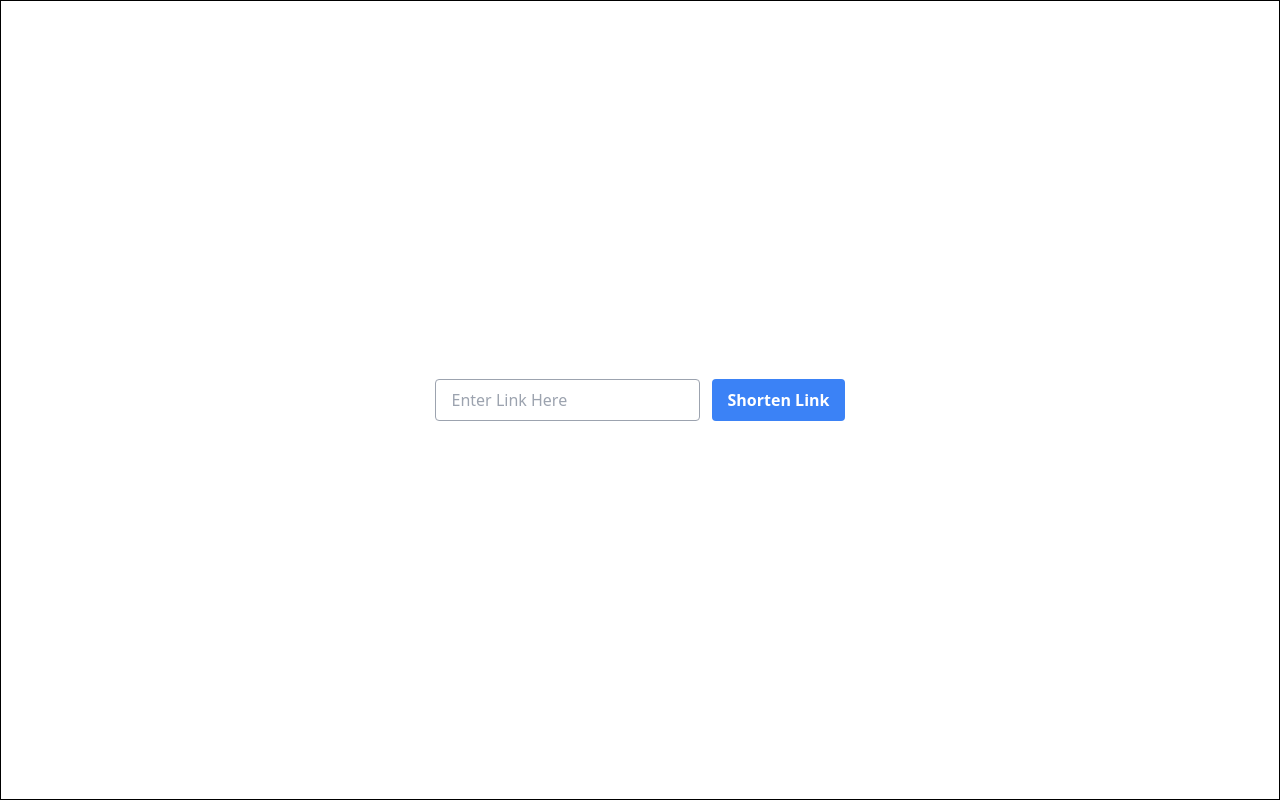
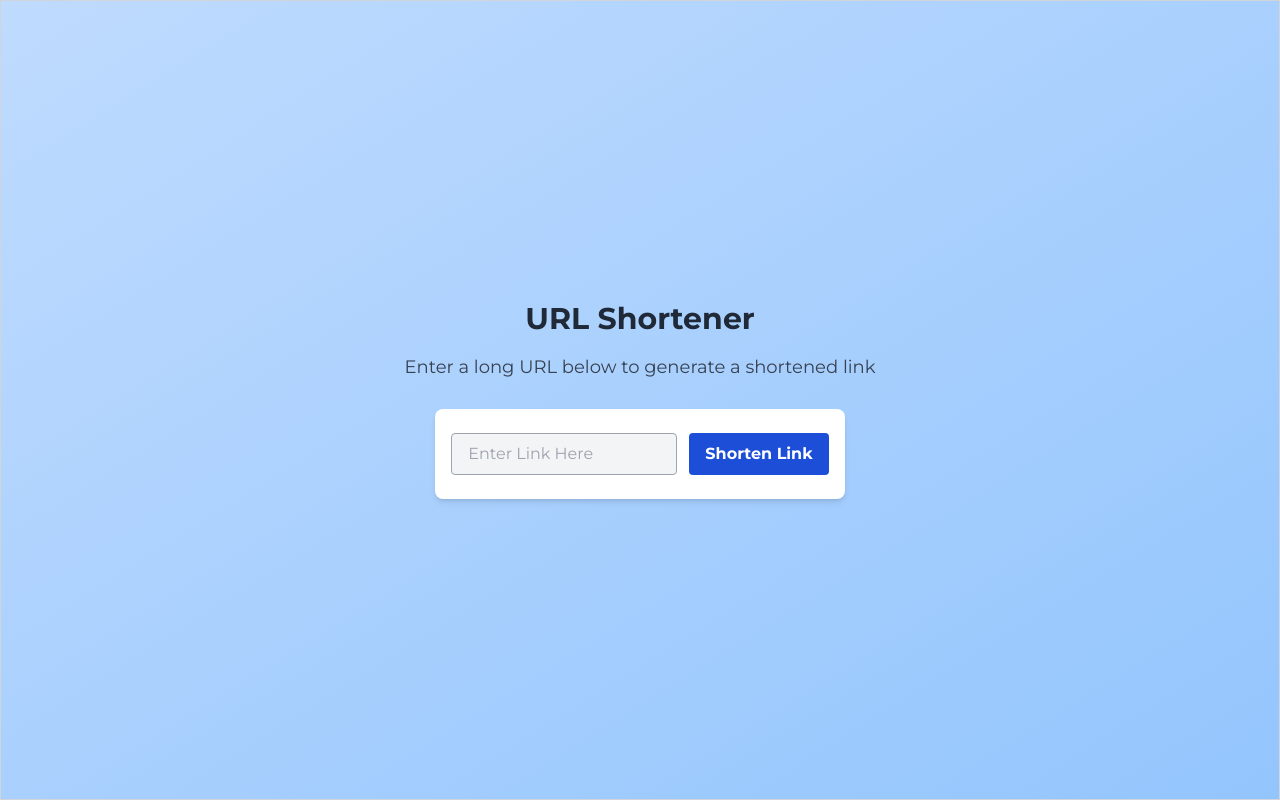
Before and after one commit to talalOthman/URL-Shortener, a Vue app: page / in a window 1280 px wide. Built offline with nearby package versions, Linux system fonts and the light colour scheme.

Commit message:
-Added more style

```diff
--- a/src/App.vue
+++ b/src/App.vue
@@ -5,6 +5,7 @@ import axios from 'axios'
 const API_URL = 'https://api-ssl.bitly.com/v4/shorten'
 const link = ref()
 const shortenedLink = ref()
+const copyButton = ref('Copy Shortened Link')
 const isLinkGenerated = ref(false)
 
 const onSubmit = async () => {
@@ -23,22 +24,43 @@ const onSubmit = async () => {
 
 const onCopy = () => {
   navigator.clipboard.writeText(shortenedLink.value)
+  copyButton.value = 'Copied!'
+  setTimeout(() => {
+    copyButton.value = 'Copy Shortened Link'
+  }, 2000)
 }
 </script>
 
 <template>
-  <div class="flex flex-col justify-center items-center gap-y-7	border border-black h-screen">
-    <form @submit.prevent="onSubmit" class="flex flex-col gap-y-3 md:flex-row md:gap-x-3">
-      <input class="bg-white border border-gray-400 rounded py-2 px-4" v-model="link" placeholder="Enter Link Here">
-      <button class="bg-blue-500 hover:bg-blue-700 text-white font-bold py-2 px-4 rounded">Shorten Link</button>
+  <div
+    class="flex flex-col justify-center items-center gap-y-7	border border-gray-300 h-screen bg-gradient-to-br from-blue-200 to-blue-300">
+    <div class="flex flex-col items-center">
+      <h1 class="text-3xl font-bold text-gray-800 mb-4">URL Shortener</h1>
+      <p class="text-gray-700 text-lg text-center">Enter a long URL below to generate a shortened link</p>
+    </div>
+    <form @submit.prevent="onSubmit"
+      class="flex flex-col gap-y-3 md:flex-row md:gap-x-3 px-4 py-6 bg-white rounded-lg shadow-md">
+      <input class="bg-gray-100 border border-gray-400 rounded py-2 px-4" v-model="link" placeholder="Enter Link Here">
+      <button
+        class="bg-blue-700 hover:bg-blue-800 text-white font-bold py-2 px-4 rounded transition duration-200 ease-in-out transform hover:scale-105">Shorten
+        Link</button>
     </form>
-    <div v-if="isLinkGenerated" class="flex flex-col items-center gap-y-2">
-      <div class="bg-white border border-gray-400 rounded py-2 px-4 mt-4">
+    <div v-if="isLinkGenerated" class="flex flex-col items-center gap-y-2 mt-6">
+      <div class="bg-gray-100 border border-gray-400 rounded py-2 px-4">
         <p class="text-gray-800 font-semibold">Shortened Link:</p>
         <a :href="shortenedLink" class="text-blue-500 hover:text-blue-700 font-medium">{{ shortenedLink }}</a>
       </div>
-      <button class="bg-blue-500 hover:bg-blue-700 text-white font-bold py-2 px-4 rounded" @click="onCopy">Copy Shortened
-        Link</button>
+      <button
+        class="bg-blue-700 hover:bg-blue-800 text-white font-bold py-2 px-4 rounded transition duration-200 ease-in-out transform hover:scale-105 mt-4"
+        @click="onCopy">{{copyButton}}</button>
     </div>
   </div>
 </template>
+
+<style>
+@import url('https://fonts.googleapis.com/css2?family=Montserrat:wght@400;700&display=swap');
+
+body {
+  font-family: 'Montserrat', sans-serif;
+}
+</style>
```
